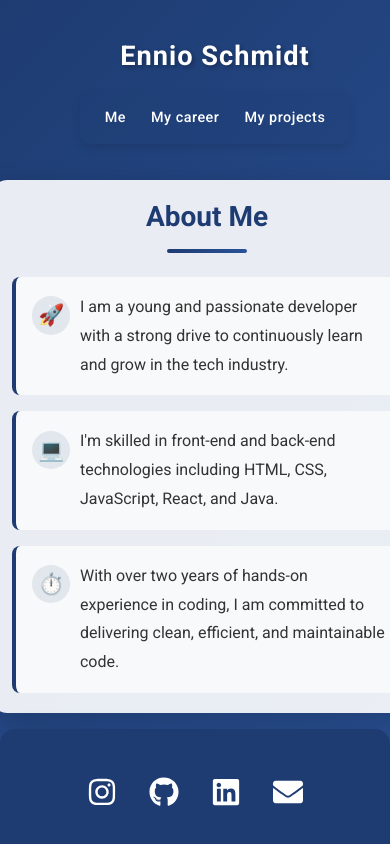
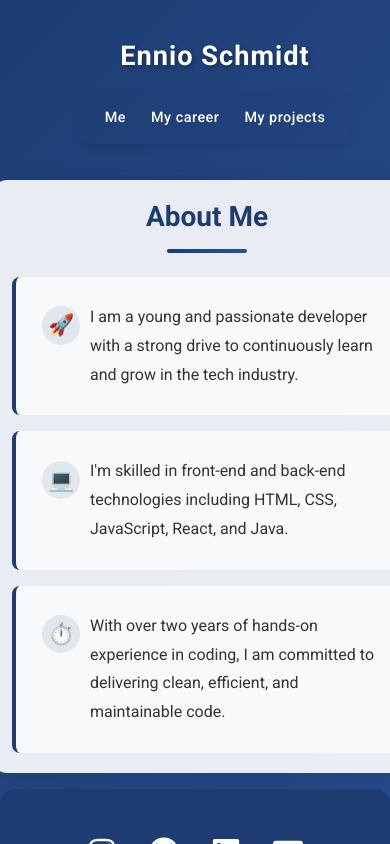
Before and after one commit to schmenniooo/PersonalWebsite, a React (Vite) app: page / in a window 390 px wide. Built offline with nearby package versions, Linux system fonts and the light colour scheme.

Commit message:
Add padding to content sections across various components
Unified padding of 10px was added to `.paragraph-content`, `.career-content`, and `.project-content` classes. This improves spacing consistency and enhances the overall layout and visual appearance of these sections.

```diff
--- a/src/components/career/career.css
+++ b/src/components/career/career.css
@@ -186,6 +186,7 @@
 
     .career-content {
         gap: 0.6rem;
+        padding: 10px;
     }
 
     .career-icon {
--- a/src/components/main/defaultMainContainer.css
+++ b/src/components/main/defaultMainContainer.css
@@ -172,6 +172,7 @@
 
     .paragraph-content {
         gap: 0.6rem;
+        padding: 10px;
     }
 
     .paragraph-icon {
--- a/src/components/projects/projects.css
+++ b/src/components/projects/projects.css
@@ -200,6 +200,7 @@
 
     .project-content {
         gap: 0.6rem;
+        padding: 10px;
     }
 
     .project-icon {
```
